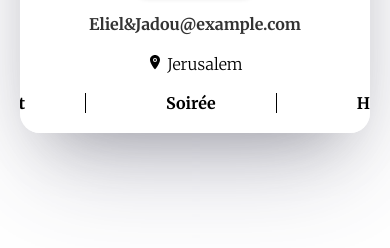
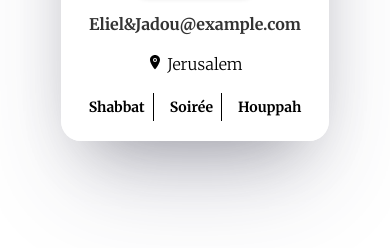
Before and after one commit to Snoopyx126/doudouV2, a plain HTML site: page index.html in a window 390 px wide. Shown: the part 580-828 px from the top of the page. Drawn offline with nearby package versions, Linux system fonts and the light colour scheme.

Commit message:
Update style.css

```diff
--- a/style.css
+++ b/style.css
@@ -336,3 +336,14 @@ body::before {
   background: rgba(255, 255, 255, 0.6);
   box-shadow: 0 2px 5px rgba(0,0,0,0.1);
 }
+/* Sur mobile */
+@media (max-width: 768px) {
+  .profile-stats {
+    gap: 8px; /* réduit encore l’écart entre boutons */
+  }
+
+  .profile-stats a {
+    font-size: 14px;
+    padding: 5px 8px; /* boutons plus petits et rapprochés */
+  }
+}
```
